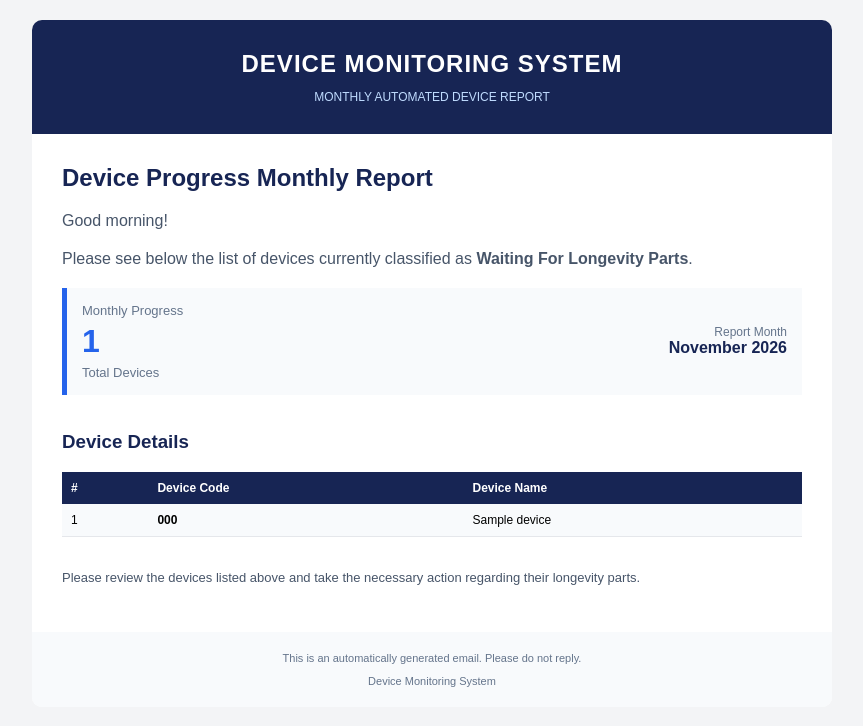
After one commit to cbretusto/PPD-DSRLM, a Laravel app: template resources/views/mail/monthly_email_classification.blade.php in a window 1280 px wide. The commit adds this page. Shown: the top 726 px of the page, without its empty margins (208-1071 px from the left). Run offline with Laravel 8, Linux system fonts and the light colour scheme; the template is opened without the code that fills it: most values are stand-ins (such as "Sample title", 1, 10 or a date in 2020).

Commit message:
Updated Code - November 24, 2026

```diff
--- a/resources/views/layouts/no_access.blade.php
+++ b/resources/views/layouts/no_access.blade.php
@@ -24,7 +24,7 @@
                 {{-- <form action="{{ url('https:pornhub.com') }}"> --}}
                     <button type="submit" class="btn btn-warning position-absolute mt-3 ml-3"><i class="fa fa-xl fa-arrow-left"></i>&nbsp; <strong>Go back to RapidX and log-in again</strong></button>
                 </form>
-                <img src="{{ asset('public/images/no_access.jpg') }}" style="height:100%; width:100%;">
+                <img src="{{ asset('public/images/no_access.png') }}" style="height:100%; width:100%;">
             </div>
 
             <!-- JS LINKS -->
--- /dev/null
+++ b/resources/views/mail/monthly_email_classification.blade.php
@@ -0,0 +1,152 @@
+
+<!DOCTYPE html>
+<html lang="en">
+    <head>
+        <meta charset="UTF-8">
+        <meta name="viewport" content="width=device-width, initial-scale=1.0">
+        <title>Daily Device Progress Report</title>
+    </head>
+
+    <body style="margin:0; padding:20px; background-color:#f3f4f6; font-family:Arial, Helvetica, sans-serif;">
+        <table width="100%" cellpadding="0" cellspacing="0" border="0" role="presentation">
+            <tr>
+                <td align="center">
+
+                    <!-- MAIN CONTAINER -->
+                    <table width="800" cellpadding="0" cellspacing="0" border="0"
+                        role="presentation"
+                        style="width:100%; max-width:800px; background-color:#ffffff; border-radius:10px; overflow:hidden;">
+
+                        <!-- HEADER -->
+                        <tr>
+                            <td style="background-color:#172554; padding:30px; text-align:center;">
+                                <h2 style="color:#ffffff; margin:0; letter-spacing:1px;">
+                                    DEVICE MONITORING SYSTEM
+                                </h2>
+
+                                <p style="color:#bfdbfe; font-size:12px; margin-bottom:0;">
+                                    MONTHLY AUTOMATED DEVICE REPORT
+                                </p>
+                            </td>
+                        </tr>
+
+                        <!-- BODY -->
+                        <tr>
+                            <td style="padding:30px;">
+                                <h2 style="color:#172554; margin-top:0;">
+                                    Device Progress Monthly Report
+                                </h2>
+
+                                <p style="color:#475569;">
+                                    Good morning!
+                                </p>
+
+                                <p style="color:#475569; line-height:1.6;">
+                                    Please see below the list of devices currently
+                                    classified as <strong>Waiting For Longevity Parts</strong>.
+                                </p>
+
+                                <!-- SUMMARY -->
+                                <table width="100%" cellpadding="15" cellspacing="0"
+                                    border="0" role="presentation"
+                                    style="background-color:#f8fafc; border-left:5px solid #2563eb;">
+                                    <tr>
+                                        <td>
+                                            <div style="font-size:13px; color:#64748b;">
+                                                Monthly Progress
+                                            </div>
+
+                                            <h1 style="color:#2563eb; margin:5px 0; font-size:32px;">
+                                                {{ $devices->count() }}
+                                            </h1>
+
+                                            <div style="font-size:13px; color:#64748b;">
+                                                Total Devices
+                                            </div>
+                                        </td>
+
+                                        <td align="right">
+                                            <div style="color:#64748b; font-size:12px;">
+                                                Report Month
+                                            </div>
+
+                                            <strong style="color:#172554;">
+                                                {{ now()->timezone('Asia/Manila')->format('F Y') }}
+                                            </strong>
+                                        </td>
+                                    </tr>
+                                </table>
+
+                                <br>
+
+                                <!-- DEVICE TABLE -->
+                                <h3 style="color:#172554;">
+                                    Device Details
+                                </h3>
+
+                                <table width="100%" cellpadding="9" cellspacing="0"
+                                    border="0" role="presentation"
+                                    style="border-collapse:collapse; font-size:12px;">
+
+                                    <thead>
+                                        <tr style="background-color:#172554; color:#ffffff;">
+                                            <th align="left">#</th>
+                                            <th align="left">Device Code</th>
+                                            <th align="left">Device Name</th>
+                                        </tr>
+                                    </thead>
+                                    <tbody>
+                                        @forelse($devices as $index => $device)
+                                            <tr style="background-color:{{ $index % 2 == 0 ? '#f8fafc' : '#ffffff' }};">
+                                                <td style="border-bottom:1px solid #e5e7eb;">
+                                                    {{ $index + 1 }}
+                                                </td>
+
+                                                <td style="border-bottom:1px solid #e5e7eb;">
+                                                    <strong>
+                                                        {{ $device->device_code }}
+                                                    </strong>
+                                                </td>
+
+                                                <td style="border-bottom:1px solid #e5e7eb;">
+                                                    {{ $device->device_name }}
+                                                </td>
+                                            </tr>
+                                        @empty
+                                            <tr>
+                                                <td colspan="4" align="center"
+                                                    style="padding:20px; color:#64748b; border-bottom:1px solid #e5e7eb;">
+                                                    No devices found for this classification.
+                                                </td>
+                                            </tr>
+                                        @endforelse
+                                    </tbody>
+                                </table>
+                                <br>
+                                <p style="color:#475569; line-height:1.6; font-size:13px;">
+                                    Please review the devices listed above and take
+                                    the necessary action regarding their longevity parts.
+                                </p>
+                            </td>
+                        </tr>
+
+                        <!-- FOOTER -->
+                        <tr>
+                            <td style="background-color:#f8fafc; padding:20px; text-align:center;">
+                                <p style="color:#64748b; font-size:11px; margin:0;">
+                                    This is an automatically generated email.
+                                    Please do not reply.
+                                </p>
+
+                                <p style="color:#64748b; font-size:11px; margin-bottom:0;">
+                                    Device Monitoring System
+                                </p>
+                            </td>
+                        </tr>
+                    </table>
+                    <!-- END MAIN CONTAINER -->
+                </td>
+            </tr>
+        </table>
+    </body>
+</html>
--- a/resources/views/mail/percentage-notification.blade.php
+++ b/resources/views/mail/percentage-notification.blade.php
@@ -84,9 +84,9 @@
                                         <tr style="background:#172554; color:#ffffff;">
                                             <th align="left">#</th>
                                             <th align="left">Device Code</th>
-                                            <th align="left">Device Code</th>
-                                            <th align="right">Actual SO</th>
-                                            <th align="right">Target SO</th>
+                                            <th align="left">Device Name</th>
+                                            <th align="right">Total Qty</th>
+                                            <th align="right">Tool Life</th>
                                             <th align="right">Progress</th>
                                         </tr>
                                     </thead>
```
Also changed, not shown: app/Console/Commands/SendMonthlyClassificationEmail.php (added, +76 -0 lines), app/Console/Kernel.php (+17 -0 lines), app/Mail/MonthlyEmailForClassification.php (added, +29 -0 lines), resources/views/device.blade.php (+8 -1 lines), resources/views/setting.blade.php (+8 -1 lines), resources/views/user_management.blade.php (+7 -6 lines), public/images/no_access.jpg (deleted), public/images/no_access.png (added).
